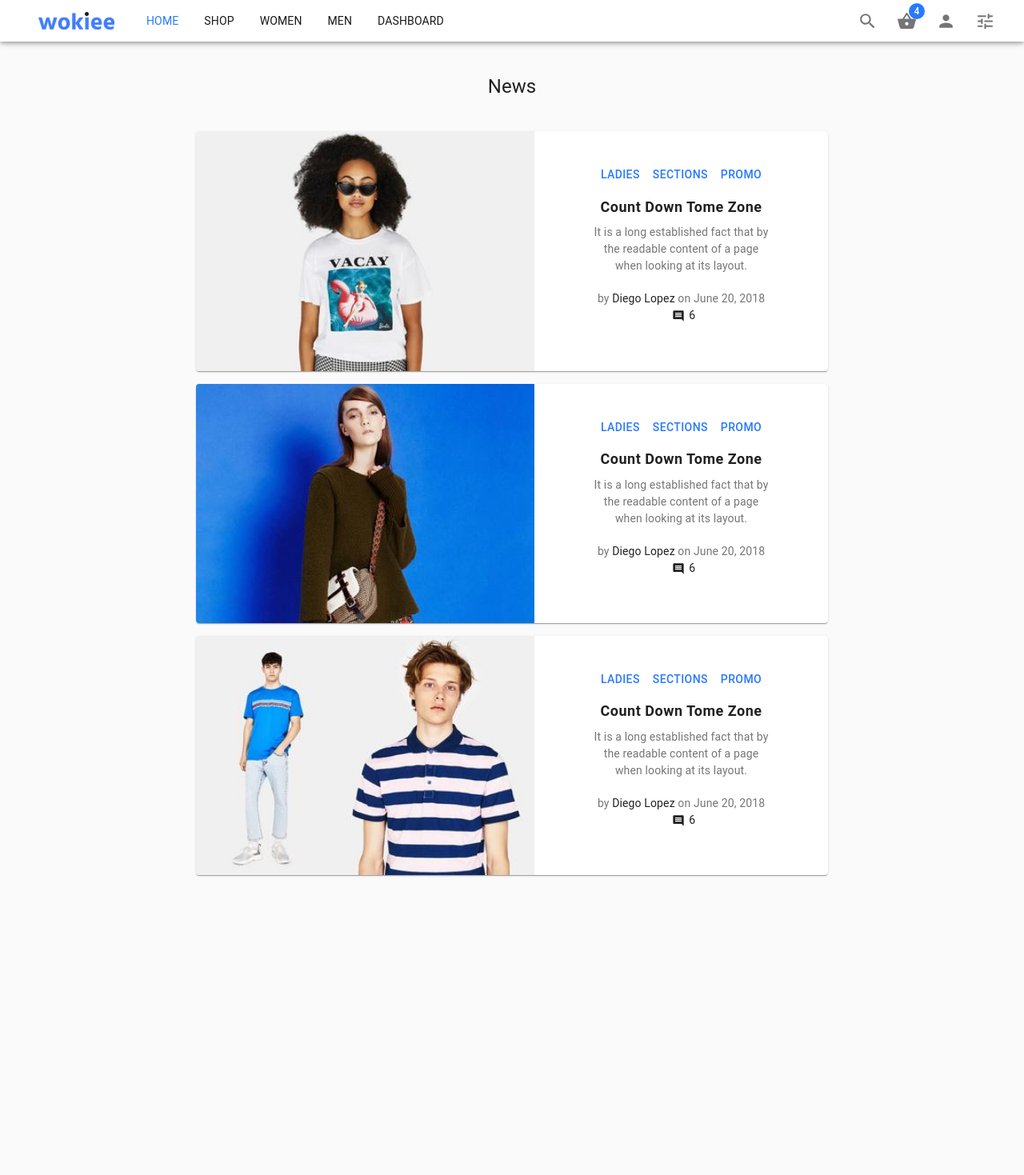
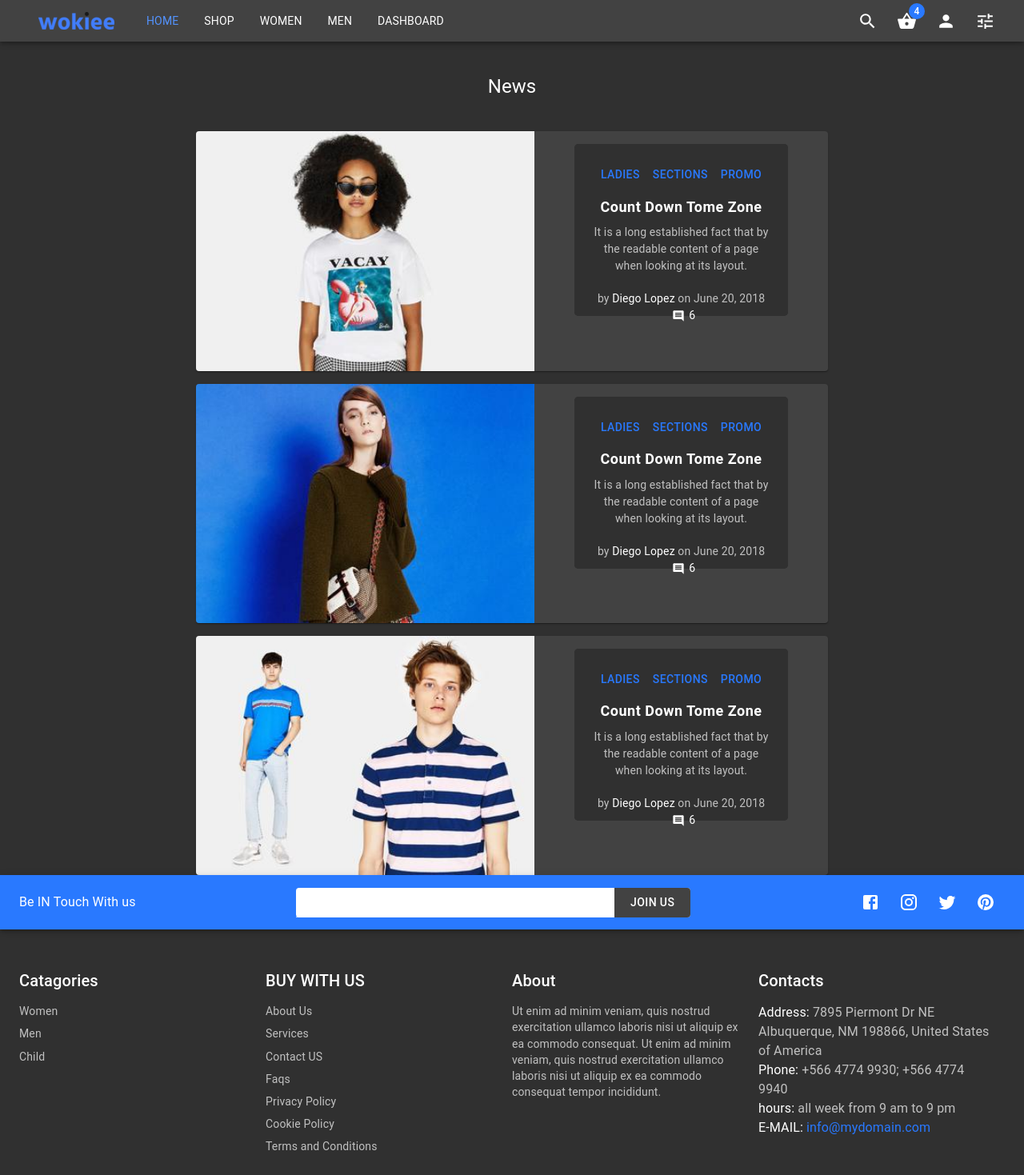
Before and after one commit to Imran-S-heikh/ecommerce_site, a React (Create React App) app in the folder frontend/: page /blog in a window 1280 px wide. Shown: the top 1469 px of the page at 80% size. Before the commit the page ends 1102 px from the top, so only its background shows below. Built offline with nearby package versions, Linux system fonts and the light colour scheme; grey boxes are pictures that could not be loaded.

Commit message:
Dark Mode added and Color  Problem Fixed

```diff
--- a/frontend/src/App.js
+++ b/frontend/src/App.js
@@ -1,8 +1,8 @@
-import React from 'react';
-import { ThemeProvider, CssBaseline } from '@material-ui/core';
-import { theme } from './theme';
+import React, { useEffect } from 'react';
+import { ThemeProvider, CssBaseline, unstable_createMuiStrictModeTheme } from '@material-ui/core';
+// import { theme } from './theme';
 import Home from './pages/Home.page';
-import { RecoilRoot } from 'recoil';
+import { RecoilRoot, useRecoilValue } from 'recoil';
 import Shop from './pages/Shop.page';
 import { BrowserRouter, Route, Switch } from 'react-router-dom';
 import Single from './pages/Single.page';
@@ -14,16 +14,29 @@ import Signin from './pages/Signin.page';
 import Signup from './pages/Signup.page';
 import Cart from './pages/Cart.page';
 import Dashboard from './pages/Dashboard.page';
+import { darkModeState } from './recoil/atoms';
+import { blue } from '@material-ui/core/colors';
 
 
 
 
 function App() {
+
+  const darkMode = useRecoilValue(darkModeState);
+
+  const theme = unstable_createMuiStrictModeTheme({
+    palette: {
+      type: darkMode ? 'dark' : 'light',
+      primary: {
+        main: blue.A400
+      }
+    }
+  })
+
   return (
     <BrowserRouter>
       <ThemeProvider theme={theme}>
-        <CssBaseline/>
-        <RecoilRoot>
+        <CssBaseline />
         <Switch>
           <Route path="/dashboard">
             <Dashboard />
@@ -61,11 +74,14 @@ function App() {
             <Home />
           </Route>
         </Switch>
-          {/* <Footer /> */}
-        </RecoilRoot>
+        <Footer />
       </ThemeProvider>
     </BrowserRouter>
   );
 }
 
-export default App;
+export default ()=>(
+  <RecoilRoot>
+    <App/>
+  </RecoilRoot>
+);
--- a/frontend/src/components/Header.component.jsx
+++ b/frontend/src/components/Header.component.jsx
@@ -1,5 +1,5 @@
 import React, { useState } from 'react'
-import { AppBar, Toolbar, IconButton, makeStyles, MenuItem, Container, ClickAwayListener, Box, Tooltip, Badge, List, ListItem, Menu, MenuList, ListItemIcon, Typography, ListItemText } from '@material-ui/core'
+import { AppBar, Toolbar, IconButton, makeStyles, MenuItem, Container, ClickAwayListener, Box, Tooltip, Badge, List, ListItem, Menu, MenuList, ListItemIcon, Typography, ListItemText, ListItemSecondaryAction, Switch, FormGroup, FormControlLabel } from '@material-ui/core'
 import logo from '../assets/logo.png'
 import SearchIcon from '@material-ui/icons/Search';
 import ShoppingBasketIcon from '@material-ui/icons/ShoppingBasket';
@@ -7,7 +7,7 @@ import PersonIcon from '@material-ui/icons/Person';
 import TuneIcon from '@material-ui/icons/Tune';
 import Search from '../molecules/Search.mole';
 import { useRecoilState } from 'recoil';
-import { searchOpenState, mainDrawerState, cartDrawerState } from '../recoil/atoms';
+import { searchOpenState, mainDrawerState, cartDrawerState, darkModeState } from '../recoil/atoms';
 import NavMenu from '../molecules/NavMenu.mole';
 import MenuIcon from '@material-ui/icons/Menu';
 import MainDrawer from '../molecules/MainDrawer.mole';
@@ -20,7 +20,7 @@ import { Link, useHistory } from 'react-router-dom';
 
 const createStyle = makeStyles(theme => ({
     mainHeader: {
-        backgroundColor: theme.palette.common.white,
+        backgroundColor: theme.palette.background.paper,
         display: 'flex',
         flexDirection: 'row'
     },
@@ -74,6 +74,7 @@ export default function Header() {
 
     const [searchOpen, setSearchOpen] = useRecoilState(searchOpenState);
     const [drawerOpen, setDrawerOpen] = useRecoilState(mainDrawerState);
+    const [darkMode,setDarkMode] = useRecoilState(darkModeState);
     const [cartDrawerOpen, setCartDrawerOpen] = useRecoilState(cartDrawerState);
     const [settingsOpen, setSettingsOpen] = useState(false);
     const [personOpen, setPersonOpen] = useState(false);
@@ -110,7 +111,7 @@ export default function Header() {
                             <ClickAwayListener onClickAway={() => setCartOpen(false)}>
                                 <Tooltip title="Cart" arrow>
                                     <IconButton onClick={() => setCartOpen(!cartOpen)} className={classes.button}>
-                                        <Badge badgeContent={4}  color="primary">
+                                        <Badge badgeContent={4} color="primary">
                                             <ShoppingBasketIcon className={classes.icon} />
                                         </Badge>
                                     </IconButton>
@@ -140,33 +141,33 @@ export default function Header() {
                             </ClickAwayListener>
                             <MenuContainer open={personOpen}>
                                 <MenuList dense>
-                                    <MenuItem onClick={()=>history.push('/signin')}>
-                                        <ListItemIcon classes={{root: classes.listIcon}}>
-                                            <EnhancedEncryptionIcon/>
+                                    <MenuItem onClick={() => history.push('/signin')}>
+                                        <ListItemIcon classes={{ root: classes.listIcon }}>
+                                            <EnhancedEncryptionIcon />
                                         </ListItemIcon>
                                         <ListItemText>
                                             Login
                                         </ListItemText>
                                     </MenuItem>
-                                    <MenuItem onClick={()=>history.push('/signup')}>
-                                        <ListItemIcon classes={{root: classes.listIcon}}>
-                                            <PersonIcon/>
+                                    <MenuItem onClick={() => history.push('/signup')}>
+                                        <ListItemIcon classes={{ root: classes.listIcon }}>
+                                            <PersonIcon />
                                         </ListItemIcon>
                                         <ListItemText>
                                             Register
                                         </ListItemText>
                                     </MenuItem>
-                                    <MenuItem onClick={()=>history.push('/cart')}>
-                                        <ListItemIcon classes={{root: classes.listIcon}}>
-                                            <ShoppingBasketIcon/>
+                                    <MenuItem onClick={() => history.push('/cart')}>
+                                        <ListItemIcon classes={{ root: classes.listIcon }}>
+                                            <ShoppingBasketIcon />
                                         </ListItemIcon>
                                         <ListItemText>
                                             View Cart
                                         </ListItemText>
                                     </MenuItem>
-                                    <MenuItem onClick={()=>history.push('/signin')}>
-                                        <ListItemIcon classes={{root: classes.listIcon}}>
-                                            <FavoriteBorderIcon/>
+                                    <MenuItem onClick={() => history.push('/signin')}>
+                                        <ListItemIcon classes={{ root: classes.listIcon }}>
+                                            <FavoriteBorderIcon />
                                         </ListItemIcon>
                                         <ListItemText>
                                             Wish List
@@ -175,19 +176,28 @@ export default function Header() {
                                 </MenuList>
                             </MenuContainer>
                         </Box>
-                        <Box display={{ xs: 'none', md: 'block' }} style={{ position: 'relative' }}>
-                            <ClickAwayListener onClickAway={() => setSettingsOpen(false)}>
+                        <ClickAwayListener onClickAway={() => setSettingsOpen(false)}>
+                            <Box display={{ xs: 'none', md: 'block' }} style={{ position: 'relative' }}>
                                 <Tooltip title="Settings" arrow>
                                     <IconButton className={classes.button} onClick={() => setSettingsOpen(!settingsOpen)}>
                                         <TuneIcon className={classes.icon} />
                                     </IconButton>
                                 </Tooltip>
-                            </ClickAwayListener>
-                            <MenuContainer open={settingsOpen}>
-                                <MenuItem onClick={(e) => console.log(e)}>Hello</MenuItem>
-                                <MenuItem>Hello</MenuItem>
-                            </MenuContainer>
-                        </Box>
+                                <MenuContainer open={settingsOpen} >
+                                    <Box mx={2}>
+                                        <FormGroup style={{ width: 'max-content' }}>
+                                            <FormControlLabel
+                                                control={<Switch checked={darkMode}
+                                                onChange={()=>setDarkMode(!darkMode)}
+                                                color="primary" />}
+                                                label="Dark Mode"
+                                                labelPlacement="start"
+                                            />
+                                        </FormGroup>
+                                    </Box>
+                                </MenuContainer>
+                            </Box>
+                        </ClickAwayListener>
                     </div>
                 </Container>
             </AppBar>
@@ -198,7 +208,7 @@ export default function Header() {
             <MainDrawer open={cartDrawerOpen} setOpen={setCartDrawerOpen}>
                 <CartPreview />
             </MainDrawer>
-            <div style={{width: '100%',height: 52,visibility: 'hidden'}}>!!Fixer!!</div>
+            <div style={{ width: '100%', height: 52, visibility: 'hidden' }}>!!Fixer!!</div>
         </React.Fragment>
     )
 }
--- a/frontend/src/molecules/BigButton.mole.jsx
+++ b/frontend/src/molecules/BigButton.mole.jsx
@@ -3,7 +3,7 @@ import { ButtonBase, Typography, makeStyles, fade, Box } from '@material-ui/core
 
 const createStyle = makeStyles(theme => ({
     root: {
-        backgroundColor: fade(theme.palette.common.white, .8),
+        backgroundColor: fade(theme.palette.background.paper, .8),
         padding: '20px 30px',
         borderRadius: 5,
         transition: 'all 300ms',
--- a/frontend/src/molecules/BlogCard.mole.jsx
+++ b/frontend/src/molecules/BlogCard.mole.jsx
@@ -5,7 +5,7 @@ import CommentIcon from '@material-ui/icons/Comment';
 const createStyles = makeStyles(theme => ({
     content: {
         width: "80%",
-        backgroundColor: theme.palette.common.white,
+        backgroundColor: theme.palette.background.default,
         transform: props=>props.horizontal ? 'translateY(0)': 'translateY(-90px)',
         margin: 'auto',
         padding: 20,
@@ -21,7 +21,7 @@ const createStyles = makeStyles(theme => ({
             height: '100%',
             top: 0,
             left: 0,
-            backgroundColor: theme.palette.common.white,
+            backgroundColor: theme.palette.background.default,
             borderRadius: 5,
             transition: 'all 300ms',
 
--- a/frontend/src/molecules/HeroItem.mole.jsx
+++ b/frontend/src/molecules/HeroItem.mole.jsx
@@ -1,6 +1,6 @@
 import React from 'react'
 import { makeStyles, Typography, Button } from '@material-ui/core'
-import contentBack from '../assets/heroBack.svg'
+import {ReactComponent as ContentBack} from '../assets/heroBack.svg'
 
 const createStyles = makeStyles(theme => ({
     root: {
@@ -18,13 +18,22 @@ const createStyles = makeStyles(theme => ({
     },
     content: {
         margin: 'auto',
-        backgroundImage: `url(${contentBack})`,
         backgroundSize: 'cover',
         backgroundPosition: 'center',
         padding: 30,
+        zIndex: 4666,
+        position: 'relative',
         '& > *': {
             textAlign: 'center'
         }
+    },
+    contentBack: {
+        position: 'absolute',
+        zIndex: -1,
+        fill: theme.palette.background.paper,
+        top: '50%',
+        left: '50%',
+        transform: 'translate(-50%,-50%)',
     }
 }))
 
@@ -36,6 +45,7 @@ export default function HeroItem({ image }) {
         <div className={classes.root}>
             <div className={classes.container} style={{ backgroundImage: `url("${image}")` }}>
                 <div className={classes.content}>
+                    <ContentBack className={classes.contentBack} />
                     <Typography color="primary" variant="h6">
                         unique Watch
                     </Typography>
--- a/frontend/src/molecules/NavMenu.mole.jsx
+++ b/frontend/src/molecules/NavMenu.mole.jsx
@@ -12,13 +12,13 @@ const createStyles = makeStyles(theme => ({
         flexGrow: 1,
     },
     listItem: {
-        color: '#191919',
+        color: theme.palette.text.primary,
         fontSize: props => props.fz || 14,
         paddingTop: props => props.py,
         paddingBottom: props => props.py
     },
     selected: {
-        color: theme.palette.primary.main,
+        color: theme.palette.primary.light,
         '&$selected': {
             backgroundColor: 'transparent',
         }
--- a/frontend/src/molecules/ShopCard.mole.jsx
+++ b/frontend/src/molecules/ShopCard.mole.jsx
@@ -89,7 +89,7 @@ const createClasses = makeStyles(theme => ({
     },
     cardContent: {
         textAlign: 'center',
-        backgroundColor: theme.palette.common.white,
+        backgroundColor: theme.palette.background.paper,
         transition: 'all 300ms',
         paddingBottom: '0 !important',
         '$container:hover &': {
--- a/frontend/src/pages/Dashboard.page.jsx
+++ b/frontend/src/pages/Dashboard.page.jsx
@@ -1,5 +1,5 @@
 import React from 'react'
-import { makeStyles, AppBar, Toolbar, Drawer, CssBaseline, Box, Paper, Typography, IconButton } from '@material-ui/core'
+import { makeStyles, AppBar, Toolbar, Drawer, CssBaseline, Box, Paper, Typography, IconButton, useTheme } from '@material-ui/core'
 import KeyboardArrowRightIcon from '@material-ui/icons/KeyboardArrowRight';
 import ControlledAccordion from '../molecules/ControlledAccordion.mole';
 import StopIcon from '@material-ui/icons/Stop';
@@ -8,6 +8,7 @@ import DashboardDrawer from '../components/DashboardDrawer.component';
 import clsx from 'clsx';
 import { useRecoilState } from 'recoil';
 import { dashDrawerState } from '../recoil/atoms';
+import { useEffect } from 'react';
 
 const drawerWidth = 270;
 
@@ -44,6 +45,12 @@ export default function Dashboard() {
     const classes = createStyles();
     const [dashDrawer, setDashDrawer] = useRecoilState(dashDrawerState);
 
+    const theme = useTheme();
+
+    useEffect(()=>{
+        theme.palette.type = 'dark'
+    },[]);
+
     return (
         <div className={classes.root}>
             <AppBar
--- a/frontend/src/recoil/atoms.js
+++ b/frontend/src/recoil/atoms.js
@@ -1,5 +1,5 @@
 import { atom } from "recoil";
-import { SEARCH_OPEN, MAIN_DRAWER_OPEN, CART_DRAWER_OPEN, SIDE_DRAWER_OPEN, SLIDE_CHANGE, DASH_DRAWER_OPEN } from "./keys";
+import { SEARCH_OPEN, MAIN_DRAWER_OPEN, CART_DRAWER_OPEN, SIDE_DRAWER_OPEN, SLIDE_CHANGE, DASH_DRAWER_OPEN, DARK_MODE } from "./keys";
 
 export const searchOpenState = atom({
     key: SEARCH_OPEN,
@@ -29,4 +29,9 @@ export const slideChangeEvent = atom({
 export const dashDrawerState = atom({
     key: DASH_DRAWER_OPEN,
     default: true
-})
+});
+
+export const darkModeState = atom({
+    key: DARK_MODE,
+    default: true
+});
--- a/frontend/src/recoil/keys.js
+++ b/frontend/src/recoil/keys.js
@@ -3,6 +3,7 @@ export const MAIN_DRAWER_OPEN = 'MAIN_DRAWER_OPEN';
 export const CART_DRAWER_OPEN = 'CART_DRAWER_OPEN';
 export const SIDE_DRAWER_OPEN = 'SIDE_DRAWER_OPEN';
 export const DASH_DRAWER_OPEN = 'DASH_DRAWER_OPEN';
+export const DARK_MODE = 'DARK_MODE';
 
 
 
```
Also changed, not shown: frontend/src/assets/heroBack.svg. Lines whose indentation alone changed are shown as unchanged.
